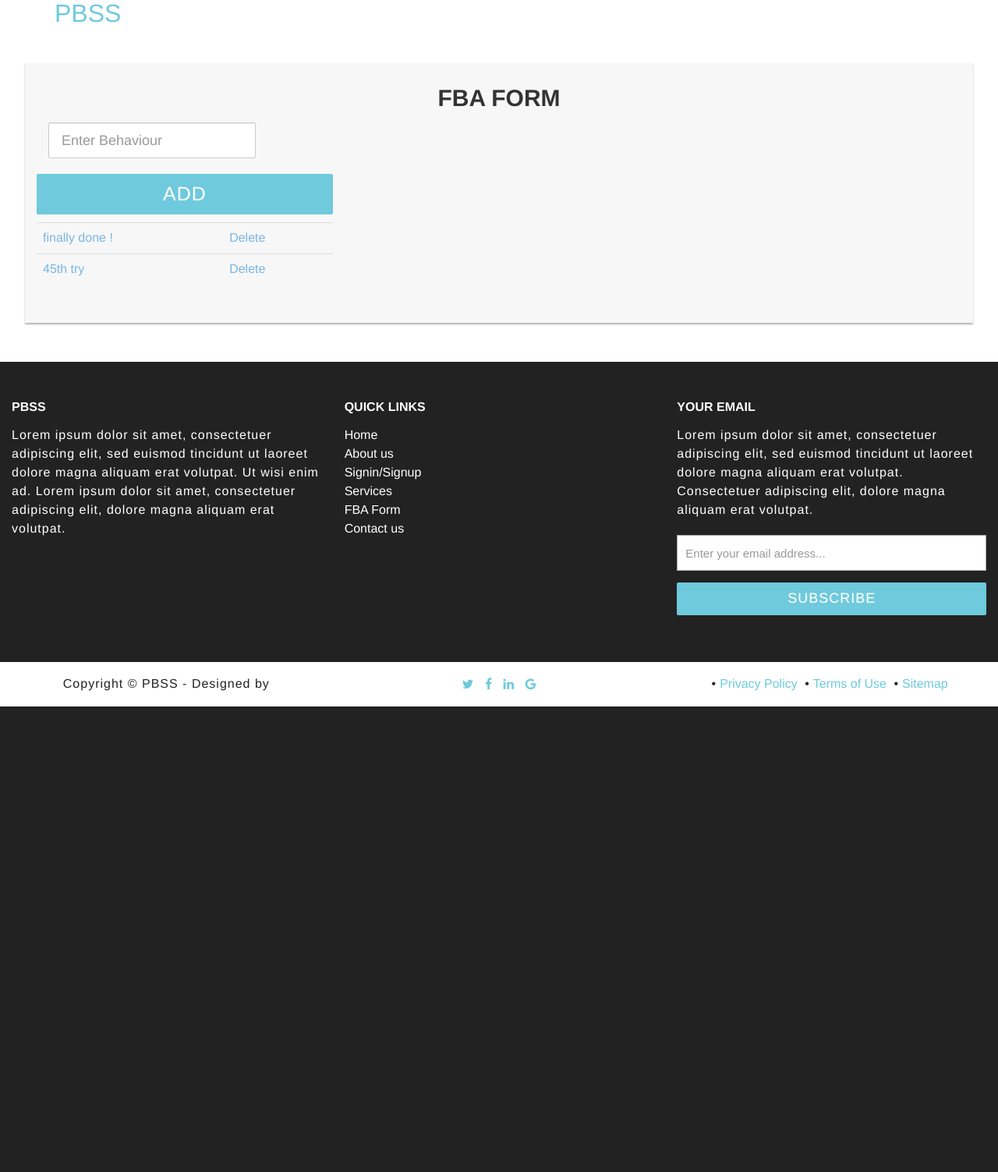
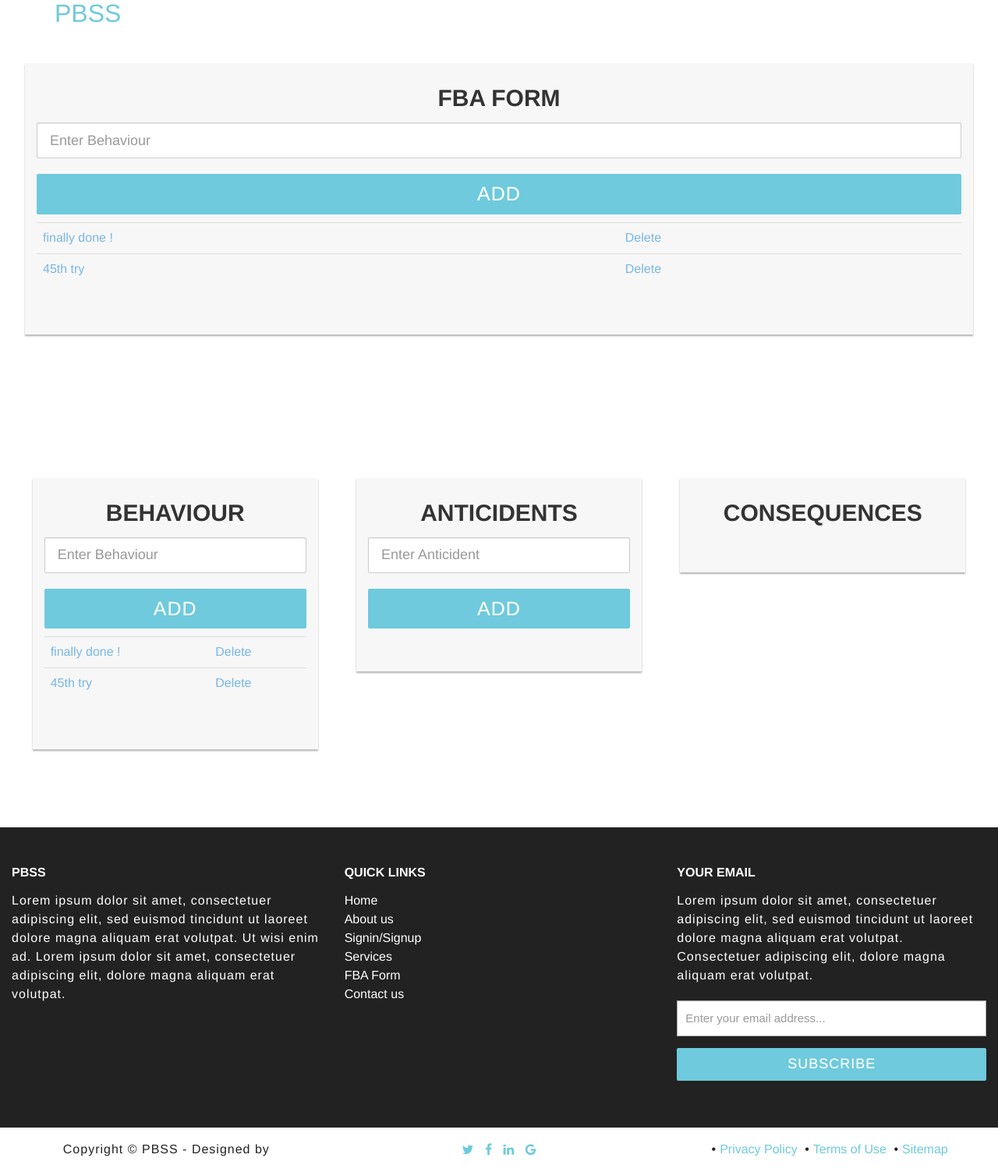
Before and after one commit to NBGAzure/Positivebehaviour, a Django app: page /fbaform/ in a window 1280 px wide. Shown: the part 33-1536 px from the top of the page at 78% size. Before the commit the page ends 939 px from the top, so only its background shows below. Run offline with Django 3.2, Linux system fonts and the light colour scheme; data comes from the database, SQL or seed files in the repository; both versions use the stored data as it was after the commit; some libraries are stand-ins or nearby versions.

Commit message:
FBA Form
Anticident exception hanfdling error. Not resolved

Co-Authored-By: VickyDesai <anninomi@users.noreply.github.com>

```diff
--- a/PBSS/fbaform/forms.py
+++ b/PBSS/fbaform/forms.py
@@ -1,7 +1,13 @@
 from django import forms
 from .models import List
+from .models import Anticident
 
 class ListForm(forms.ModelForm):
     class Meta:
         model = List
         fields = ["item", "completed"]
+
+class AnticidentForm(forms.ModelForm):
+    class Meta:
+        model = Anticident
+        fields = ["anticident", "completed"]
--- a/PBSS/fbaform/models.py
+++ b/PBSS/fbaform/models.py
@@ -6,6 +6,13 @@ class List(models.Model):
 
     def __str__(self):
         return self.item + ' | ' + str(self.completed)
+
+class Anticident(models.Model):
+    anticident = models.CharField(max_length=200)
+    completed = models.BooleanField(default=False)
+
+    def __str__(self):
+        return self.anticident + ' | ' + str(self.completed)
 
 #class Location(models.Model):
  #   wakingup = models.CharField(max_length=255)
--- a/PBSS/fbaform/templates/fbaform/fbaform.html
+++ b/PBSS/fbaform/templates/fbaform/fbaform.html
@@ -4,15 +4,12 @@
 
 
     <div class="profile-form">
-            <form class="form-inline my-2 my-lg-0" method="POST">
+            <form class="my-2 my-lg-0" method="POST">
                 {% csrf_token %}
                 <h3 class="text-center">FBA Form</h3><br>
                 <fieldset class="form-group">
                 <div class="row">
-                    <div class="col-sm-4">
-                    <legend class="border-bottom mb-4 "></legend>
                     <input type="text" class="form-control input-lg" name="item" id="name" placeholder="Enter Behaviour" required="required" />
-                    </div>
                     <button type="submit" class="btn btn-3 btn-block" name="btnadd" id="btnadd">Add</button>
         <br>
                 {%  if messages %}
@@ -43,8 +40,95 @@
             {% endif %}
                 </div>
                 </fieldset></form>
+    </div>
+
+    <div class="profile-form">
+				<div class="row">
+					<div class="col-md-4 col-footer footer-1">
+						<div class="content">
+                            <div class="profile-form">
+            <form class="my-2 my-lg-0" method="POST">
+                {% csrf_token %}
+                <h3 class="text-center">Behaviour</h3><br>
+                <fieldset class="form-group">
+                <div class="row">
+                    <input type="text" class="form-control input-lg" name="item" id="b1" placeholder="Enter Behaviour" required="required" />
+                    <button type="submit" class="btn btn-3 btn-block" name="btnadd" id="btnadd">Add</button>        <br>
+                {%  if messages %}
+                {%  for message in messages %}
+                    <div class = "alert alert-warning alert-dismissable" role="alert">
+                        <button class="close" data-dismiss="alert">
+                            <small><sup>x</sup></small>
+                        </button>
+                    </div>
+                {% endfor %}
+                {% endif %}
+            {% if all_items %}
+                 <table class="table table-bothered">
+                {% for things in all_items %}
+                    {% if things.completed %}
+                        <tr class="table-secondary">
+                            <td><a href="{% url 'edit' things.id %}">{{ things.item }}</a></td>
+                          <td><a href="{% url 'delete' things.id %}">Delete</a></td>
+                        </tr>
+                    {% else %}
+                        <tr>
+                            <td><a href="{% url 'edit' things.id %}">{{ things.item }}</a></td>
+                        <td><a href="{% url 'delete' things.id %}">Delete</a></td>
+                        </tr>
+                    {% endif %}
+            {% endfor %}
+                </table>
+            {% endif %}
                 </div>
+                </fieldset></form>
+                </div>
+                        </div>
+					</div>
 
+<!-- ============================================================================================================== -->
+
+                    <div class="col-md-4 col-footer footer-2">
+						<div class="content">
+                            <div class="profile-form">
+                    <form class="my-2 my-lg-0" method="POST">
+                    {% csrf_token %}
+                        <h3 class="text-center">Anticidents</h3><br>
+                    <fieldset class="form-group">
+                    <div class="row">
+                        <input type="text" class="form-control input-lg" name="anticident" id="name" placeholder="Enter Anticident" required="required" />
+                        <button type="submit" class="btn btn-3 btn-block" name="btnadd" id="btnadd">Add</button> <br>
+                    </div>
+                        {%  if messages %}
+                {%  for message in messages %}
+                    <div class = "alert alert-warning alert-dismissable" role="alert">
+                        <button class="close" data-dismiss="alert">
+                            <small><sup>x</sup></small>
+                        </button>
+                    </div>
+                {% endfor %}
+                {% endif %}
+                     </fieldset></form>
+                            </div>
+						</div>
+					</div>
+
+<!-- ============================================================================================ -->
+
+                    <div class="col-md-4 col-footer footer-3">
+                        <div class="profile-form">
+            <form class="my-2 my-lg-0" method="POST">
+
+                <h3 class="text-center">Consequences</h3><br>
+                <fieldset class="form-group">
+
+                </fieldset></form>
+                </div>
+                        </div>
+				</div>
+			</div>
+
+    </div>
 
 
 {% endblock content %}
--- a/PBSS/fbaform/urls.py
+++ b/PBSS/fbaform/urls.py
@@ -5,6 +5,7 @@ from . import views
 
 urlpatterns = [
     path('', views.fbaform, name='fbaform'),
+ #   path('', views.anticident, name='anticident'),
     path('delete/<list_id>', views.delete, name="delete"),
     path('cross_off/<list_id>', views.cross_off, name="cross_off"),
     path('uncross/<list_id>', views.uncross, name="uncross"),
--- a/PBSS/fbaform/views.py
+++ b/PBSS/fbaform/views.py
@@ -4,7 +4,9 @@ from django.http import HttpResponse
 
 from django.shortcuts import render, redirect
 from .models import List
+from .models import Anticident
 from .forms import ListForm
+from .forms import AnticidentForm
 from django.contrib import messages
 from django.http import HttpResponse
 from django.template import loader
@@ -15,16 +17,27 @@ from django.template import loader
 def fbaform(request):
     if request.method == 'POST':
         form = ListForm(request.POST or None)
-
         if form.is_valid():
             form.save()
             all_items = List.objects.all
             messages.success(request, ('Behaviour has been added to the list'))
             return render(request, 'fbaform/fbaform.html', {'all_items': all_items})
-
     else:
         all_items = List.objects.all
         return render(request, 'fbaform/fbaform.html', {'all_items': all_items})
+
+
+def anticident(request):
+    if request.method == 'POST':
+        form = AnticidentForm(request.POST or None)
+        if form.is_valid():
+            form.save()
+            all_anticident = Anticident.objects.all
+            messages.success(request, ('Anticident has been added to the list'))
+            return render(request, 'fbaform/fbaform.html', {'all_anticident': all_anticident})
+    else:
+        all_anticident = Anticident.objects.all
+        return render(request, 'fbaform/fbaform.html', {'all_anticident': all_anticident})
 
 def delete(request, list_id):
     item = List.objects.get(pk=list_id)
--- a/PBSS/positivebehaviour/static/css/style.css
+++ b/PBSS/positivebehaviour/static/css/style.css
@@ -109,7 +109,7 @@ hr:after {content: url(../static/images/dots.png);display: inline-block;position
         font-size: 1.5em;
     }
 }
-header{text-align: center;color: #fff;background: url(/static/images/bg.jpg) no-repeat scroll center center ;-webkit-background-size: cover;-moz-background-size: cover;background-size: cover;-o-background-size: cover;height: 650px;}
+header{text-align: center;color: #fff;background: url(/static/images/heroimage.jpg) no-repeat scroll center center ;-webkit-background-size: cover;-moz-background-size: cover;background-size: cover;-o-background-size: cover;height: 650px;}
 header img{display: block; margin: 200px auto  50px auto;}
 header .intro-text .intro-heading {text-transform: uppercase;font-family: Montserrat,"Helvetica Neue",Helvetica,Arial,sans-serif;font-weight: 700;font-size: 50px;}
 header .intro-text .intro-lead-in {margin-bottom: 30px;font-family: 'Helvetica,Arial';font-size: 42px;}
--- a/PBSS/positivebehaviour/urls.py
+++ b/PBSS/positivebehaviour/urls.py
@@ -6,5 +6,6 @@ from . import views
 
 urlpatterns = [
     path('', views.index, name='index'),
-    url(r'^sitemap/$', views.sitemap, name='sitemap')
+    url(r'^sitemap/$', views.sitemap, name='sitemap'),
+    url(r'^fbaform/$', views.fbaForm, name='fbaform')
 ]
--- a/PBSS/positivebehaviour/views.py
+++ b/PBSS/positivebehaviour/views.py
@@ -10,3 +10,7 @@ def index(request):
 def sitemap(request):
 
     return render(request, 'positivebehaviour/sitemap.html', {'title': 'sitemap'})
+
+def fbaForm(request):
+
+    return render(request, 'fbaform/fbaform.html', {'title': 'fbaform'})
--- a/PBSS/users/signals.py
+++ b/PBSS/users/signals.py
@@ -1,7 +1,7 @@
-from  django.db.models.signals import post_save
+from django.db.models.signals import post_save
 from django.contrib.auth.models import User
-from  django.dispatch import receiver
-from  .models import Profile
+from django.dispatch import receiver
+from .models import Profile
 
 
 @receiver(post_save, sender=User)
```
Also changed, not shown: PBSS/positivebehaviour/templates/positivebehaviour/index.html (+2 -7 lines), PBSS/db.sqlite3, PBSS/fbaform/migrations/0004_anticident.py (added), PBSS/positivebehaviour/static/images/heroback.jpg (added), PBSS/positivebehaviour/static/images/heroback1.jpg (added), 1 other file.
